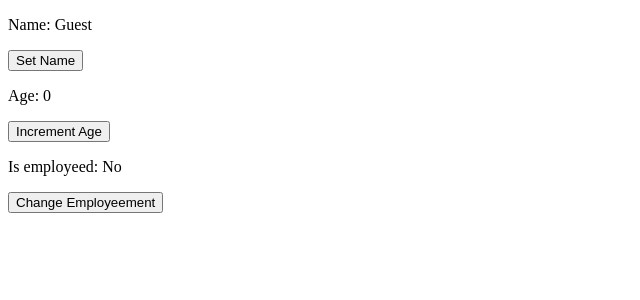
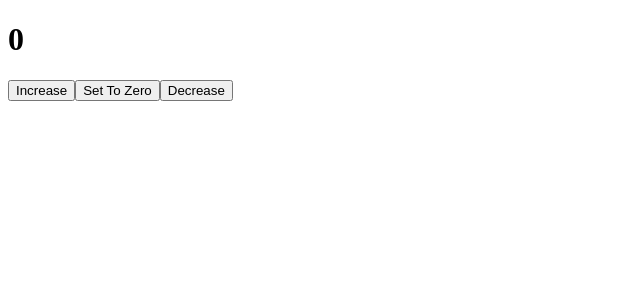
Before and after one commit to InduwaraThisaru2269/induwara-test-app, a React (Vite) app: page / in a window 1280 px wide. Shown: the top 300 px of the page, without its empty margins (0-640 px from the left). Built offline with nearby package versions, Linux system fonts and the light colour scheme.

Commit message:
counter program using useState hook

```diff
--- a/src/App.jsx
+++ b/src/App.jsx
@@ -1,3 +1,4 @@
+import Counter from "./CounterProgram"
 import MyComponent from "./MyComponent"
 
 function App() {
@@ -19,7 +20,7 @@
 
   return(
     <>
-    <MyComponent />
+    <Counter />
     </>
   )
 }
--- /dev/null
+++ b/src/CounterProgram.jsx
@@ -0,0 +1,29 @@
+import React, { useState } from "react"
+
+function Counter(){
+
+    const [count, setCount] = useState(0);
+
+    const incrementCount = () => {
+        setCount(count + 1)
+    }
+
+    const decrementCount = () => {
+        setCount(count - 1)
+    }
+
+    const setCountToZero = () => {
+        setCount(0)
+    }
+
+    return(
+        <>
+        <h1>{count}</h1>
+        <button onClick={incrementCount}>Increase</button>
+        <button onClick={setCountToZero}>Set To Zero</button>
+        <button onClick={decrementCount}>Decrease</button>
+        </>
+    )
+}
+
+export default Counter
```
